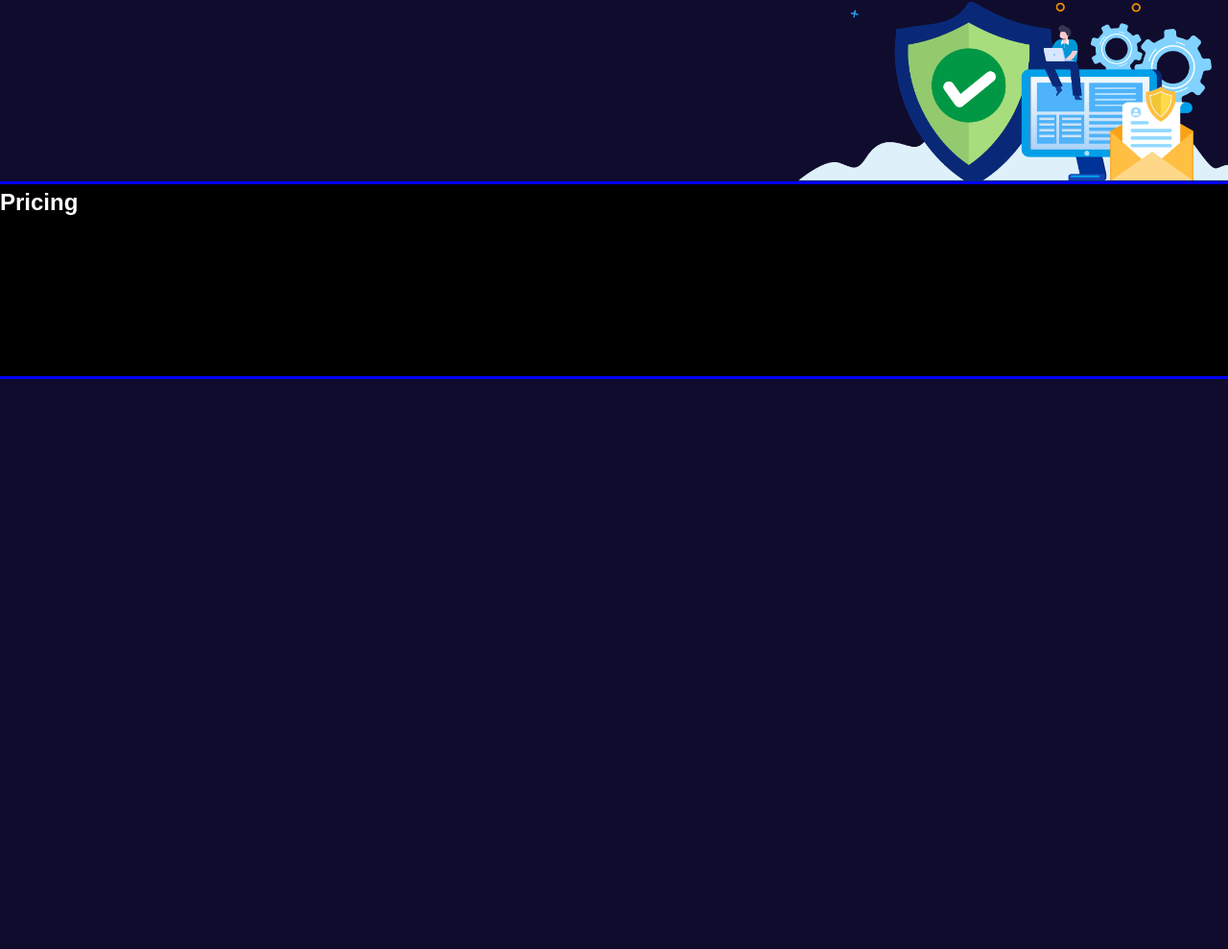
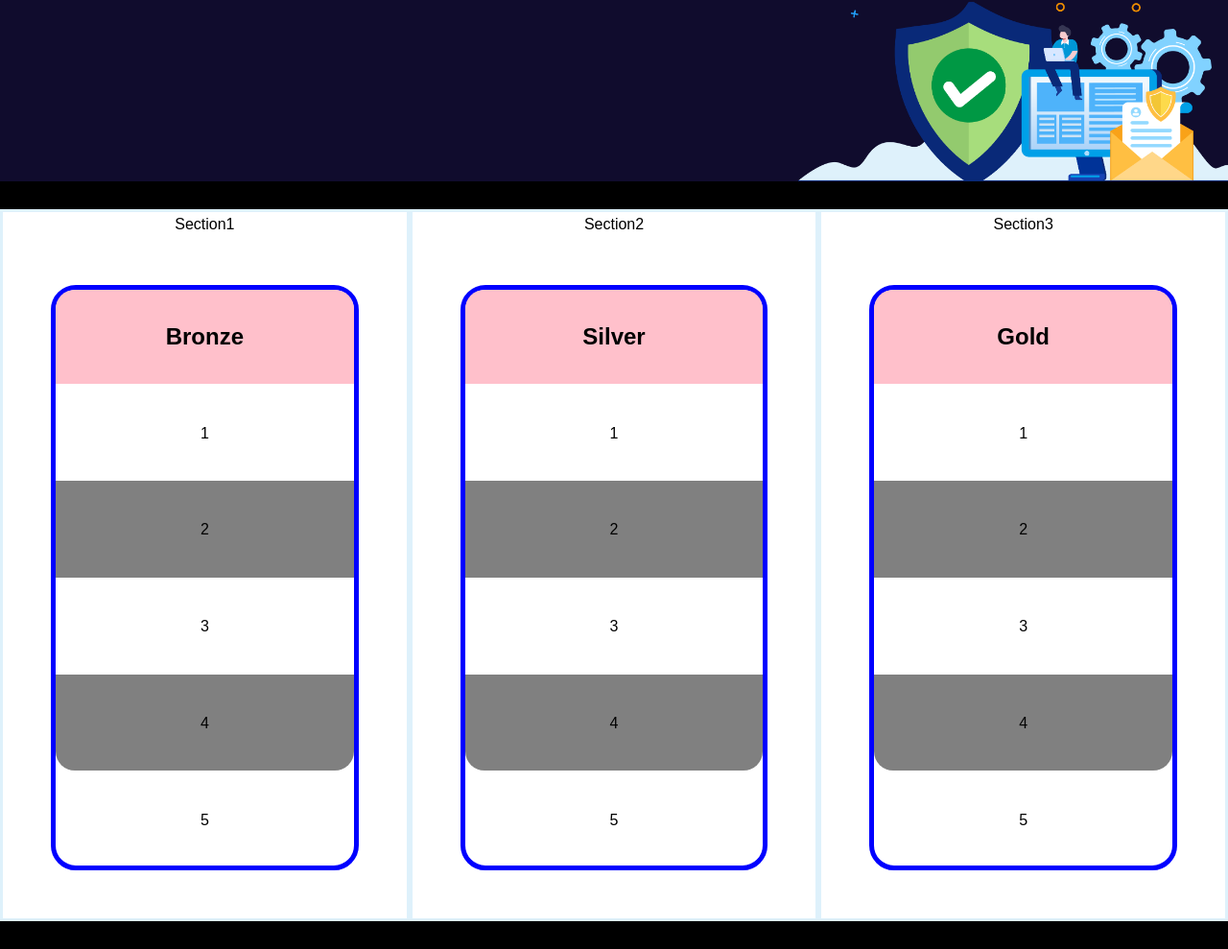
Before and after one commit to CaliforniaDev/Landing_Page, a plain HTML site: page index.html in a window 1280 px wide. Shown: the part 2137-3126 px from the top of the page at 96% size. Before the commit the page ends 2532 px from the top, so only its background shows below. Drawn offline with Linux system fonts and the light colour scheme.

Commit message:
added pricing table to bottom of page

```diff
--- a/index.html
+++ b/index.html
@@ -12,7 +12,7 @@
     </a>
       <a href="#features" class="nav-link">Features</a>
       <a href="#about" class="nav-link">About</a>
-      <a href="#" class="nav-link">Pricing</a>
+      <a href="#pricing" class="nav-link">Pricing</a>
       <a href="#header" class="nav-link">Sign Up</a>
       </nav>
 
@@ -79,7 +79,43 @@
       </div>
 
       <div class="bottom-col">
-        <h1 class="pricing">Pricing</h1>
+        <section class="prices">Section1
+          <aside class="border">
+            <h2 id="bronze" class="list-head">Bronze</h2>
+            <ul class="list">
+              <li>1</li>
+              <li>2</li>
+              <li>3</li>
+              <li>4</li>
+              <li>5</li>
+            </ul>
+          </aside>
+        </section>
+        <section class="prices">Section2
+          <aside class="border">
+            <h2 id="silver" class="list-head">Silver</h2>
+            <ul class="list">
+            <li>1</li>
+            <li>2</li>
+            <li>3</li>
+            <li>4</li>
+            <li>5</li>
+
+          </ul>
+          </aside>
+        </section>
+        <section id="pricing" class="prices">Section3
+          <aside class="border">
+            <h2 id="gold" class="list-head">Gold</h2>
+            <ul class="list">
+            <li>1</li>
+            <li>2</li>
+            <li>3</li>
+            <li>4</li>
+            <li>5</li>
+          </ul>
+          </aside>
+        </section>
       </div>
 
 
--- a/styles.css
+++ b/styles.css
@@ -101,10 +101,51 @@ justify-content: center;
 .bottom-col {
   display: flex;
   background-color: black;
+  color: black;
+  height: 100vh;
   width: 100%;
-  border:3px solid blue;
-  color: white;
-  height: 200px;
+  align-items: center;
+}
+.bottom-col > section {
+  flex: 30%;
+  background-color: #fff;
+  border: 3px solid rgba( 222, 241, 251, 1.0);
+}
+section > .border {
+  border: 5px solid blue;
+  border-radius: 26px;
+  height: 600px;
+  margin: 50px;
+  text-decoration: none;
+}
+.list-head {
+  padding-top: 30px;
+  padding-bottom: 30px;
+  border-top-right-radius: 20px;
+  border-top-left-radius: 20px;
+}
+#bronze {
+  background-color: pink;
+}
+#silver {
+  background-color: pink;
+}
+#gold {
+  background-color: pink;
+}
+.list {
+  color: black;
+  list-style: none;
+}
+.list > li {
+  padding: 2.4em 0 2.3em 0;
+}
+.list > li:nth-child(even) {
+  background: gray;
+}
+.list > li:nth-child(4) {
+  border-bottom-left-radius: 20px;
+  border-bottom-right-radius: 20px;
 }
 
 .form {
```
